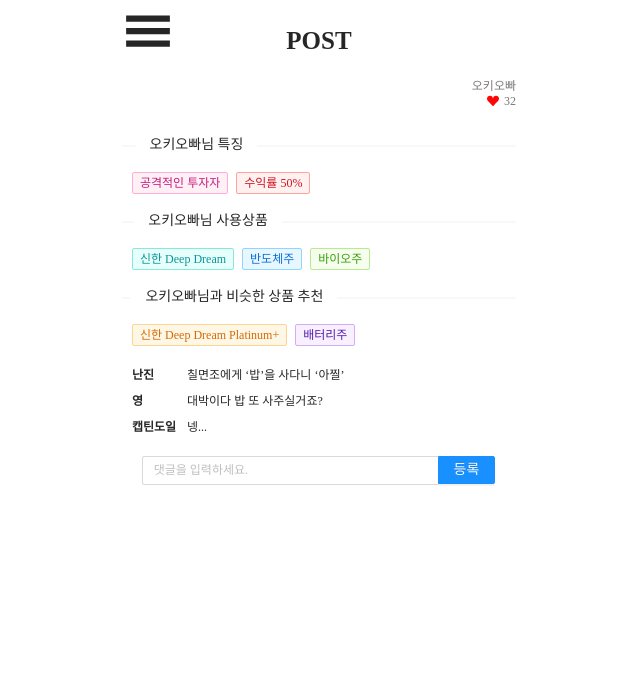
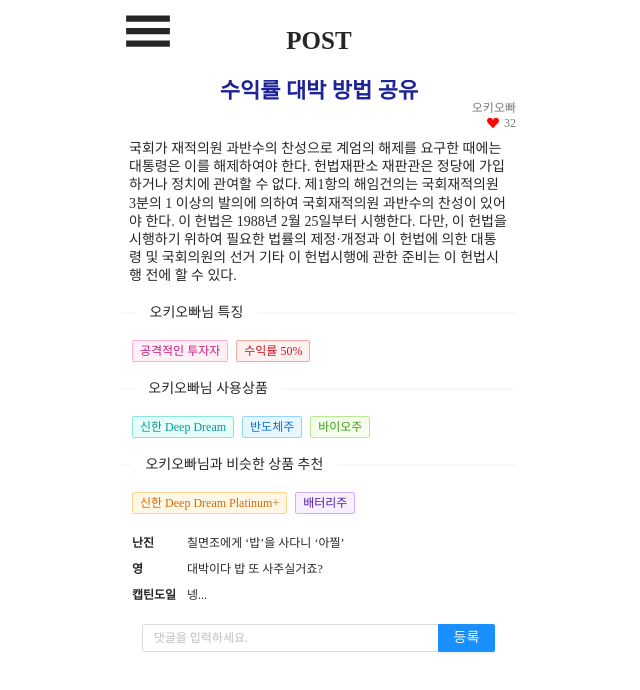
Before and after one commit to juajang/turkey, a React (Create React App) app: page /post/1 in a window 1280 px wide. Shown: the top 690 px of the page, without its empty margins (321-961 px from the left). Built offline with nearby package versions, Linux system fonts and the light colour scheme.

Commit message:
Add post link to feed

```diff
--- a/src/components/feed/data.json
+++ b/src/components/feed/data.json
@@ -3,8 +3,8 @@
     {
       "id": 1,
       "like": 32,
+      "nickname": "오키오빠",
       "title": "수익률 대박 방법 공유",
-      "nickname": "오키오빠",
       "contents": "국회가 재적의원 과반수의 찬성으로 계엄의 해제를 요구한 때에는 대통령은 이를 해제하여야 한다. 헌법재판소 재판관은 정당에 가입하거나 정치에 관여할 수 없다.\n\n제1항의 해임건의는 국회재적의원 3분의 1 이상의 발의에 의하여 국회재적의원 과반수의 찬성이 있어야 한다. 이 헌법은 1988년 2월 25일부터 시행한다. 다만, 이 헌법을 시행하기 위하여 필요한 법률의 제정·개정과 이 헌법에 의한 대통령 및 국회의원의 선거 기타 이 헌법시행에 관한 준비는 이 헌법시행 전에 할 수 있다.",
       "income": "300",
       "chartData": [
@@ -16,6 +16,8 @@
     {
       "id": 2,
       "like": 32,
+      "title": "수익률 대박 방법 공유",
+      "contents": "국회가 재적의원 과반수의 찬성으로 계엄의 해제를 요구한 때에는 대통령은 이를 해제하여야 한다. 헌법재판소 재판관은 정당에 가입하거나 정치에 관여할 수 없다.\n\n제1항의 해임건의는 국회재적의원 3분의 1 이상의 발의에 의하여 국회재적의원 과반수의 찬성이 있어야 한다. 이 헌법은 1988년 2월 25일부터 시행한다. 다만, 이 헌법을 시행하기 위하여 필요한 법률의 제정·개정과 이 헌법에 의한 대통령 및 국회의원의 선거 기타 이 헌법시행에 관한 준비는 이 헌법시행 전에 할 수 있다.",
       "nickname": "오키오빠",
       "income": "300",
       "chartData": [
@@ -27,6 +29,8 @@
     {
       "id": 3,
       "like": 32,
+      "title": "수익률 대박 방법 공유",
+      "contents": "국회가 재적의원 과반수의 찬성으로 계엄의 해제를 요구한 때에는 대통령은 이를 해제하여야 한다. 헌법재판소 재판관은 정당에 가입하거나 정치에 관여할 수 없다.\n\n제1항의 해임건의는 국회재적의원 3분의 1 이상의 발의에 의하여 국회재적의원 과반수의 찬성이 있어야 한다. 이 헌법은 1988년 2월 25일부터 시행한다. 다만, 이 헌법을 시행하기 위하여 필요한 법률의 제정·개정과 이 헌법에 의한 대통령 및 국회의원의 선거 기타 이 헌법시행에 관한 준비는 이 헌법시행 전에 할 수 있다.",
       "nickname": "오키오빠",
       "income": "300",
       "chartData": [
@@ -38,6 +42,8 @@
     {
       "id": 4,
       "like": 32,
+      "title": "수익률 대박 방법 공유",
+      "contents": "국회가 재적의원 과반수의 찬성으로 계엄의 해제를 요구한 때에는 대통령은 이를 해제하여야 한다. 헌법재판소 재판관은 정당에 가입하거나 정치에 관여할 수 없다.\n\n제1항의 해임건의는 국회재적의원 3분의 1 이상의 발의에 의하여 국회재적의원 과반수의 찬성이 있어야 한다. 이 헌법은 1988년 2월 25일부터 시행한다. 다만, 이 헌법을 시행하기 위하여 필요한 법률의 제정·개정과 이 헌법에 의한 대통령 및 국회의원의 선거 기타 이 헌법시행에 관한 준비는 이 헌법시행 전에 할 수 있다.",
       "nickname": "오키오빠",
       "income": "300",
       "chartData": [
@@ -49,6 +55,8 @@
     {
       "id": 5,
       "like": 32,
+      "title": "수익률 대박 방법 공유",
+      "contents": "국회가 재적의원 과반수의 찬성으로 계엄의 해제를 요구한 때에는 대통령은 이를 해제하여야 한다. 헌법재판소 재판관은 정당에 가입하거나 정치에 관여할 수 없다.\n\n제1항의 해임건의는 국회재적의원 3분의 1 이상의 발의에 의하여 국회재적의원 과반수의 찬성이 있어야 한다. 이 헌법은 1988년 2월 25일부터 시행한다. 다만, 이 헌법을 시행하기 위하여 필요한 법률의 제정·개정과 이 헌법에 의한 대통령 및 국회의원의 선거 기타 이 헌법시행에 관한 준비는 이 헌법시행 전에 할 수 있다.",
       "nickname": "오키오빠",
       "income": "300",
       "chartData": [
@@ -61,6 +69,8 @@
     {
       "id": 6,
       "like": 32,
+      "title": "수익률 대박 방법 공유",
+      "contents": "국회가 재적의원 과반수의 찬성으로 계엄의 해제를 요구한 때에는 대통령은 이를 해제하여야 한다. 헌법재판소 재판관은 정당에 가입하거나 정치에 관여할 수 없다.\n\n제1항의 해임건의는 국회재적의원 3분의 1 이상의 발의에 의하여 국회재적의원 과반수의 찬성이 있어야 한다. 이 헌법은 1988년 2월 25일부터 시행한다. 다만, 이 헌법을 시행하기 위하여 필요한 법률의 제정·개정과 이 헌법에 의한 대통령 및 국회의원의 선거 기타 이 헌법시행에 관한 준비는 이 헌법시행 전에 할 수 있다.",
       "nickname": "오키오빠",
       "income": "300",
       "chartData": [
--- a/src/pages/Feed.js
+++ b/src/pages/Feed.js
@@ -1,6 +1,7 @@
 import React from "react";
 import styled from "styled-components";
 import DoughnutChart from "../components/feed/DoughnutChart";
+import { Link } from "react-router-dom";
 import dummy from "../components/feed/data.json";
 
 const GridContainer = styled.div`
@@ -9,10 +10,18 @@ const GridContainer = styled.div`
   place-items: center;
   grid-gap: 10px;
   grid-template-columns: 1fr 1fr;
+
+  a {
+    color: black;
+  }
 `;
 
 const CardContainer = styled.div`
   padding: 10px;
+
+  a {
+    color: black;
+  }
 `;
 
 const Card = styled.div`
@@ -62,6 +71,7 @@ const Feed = () => {
     <>
       <GridContainer>
         {data.slice(0, 4).map(({ id, chartData, like, nickname, income }) => (
+          <Link to={`post/${id}`}>
             <Card key={id}>
               <div>
                 <span className="like">${like}</span>
@@ -80,12 +90,14 @@ const Feed = () => {
                 />
               </div>
             </Card>
+          </Link>
         ))}
       </GridContainer>
       <CardContainer>
         {data
           .slice(4, 6)
           .map(({ id, chartData, like, nickname, income, priceEarnings }) => (
+            <Link to={`post/${id}`}>
               <Card
                 key={id}
                 fullWidth={priceEarnings}
@@ -127,6 +139,7 @@ const Feed = () => {
                   </div>
                 )}
               </Card>
+            </Link>
           ))}
       </CardContainer>
     </>
--- a/src/pages/Post.js
+++ b/src/pages/Post.js
@@ -54,6 +54,7 @@ const Post = () => {
   const { data } = dummy;
   const { id } = useParams();
   const { title, nickname, like, contents } = data[Number(id)];
+
   return (
     <PostWrapper>
       <h2> {title} </h2>
```
Lines whose indentation alone changed are shown as unchanged.
